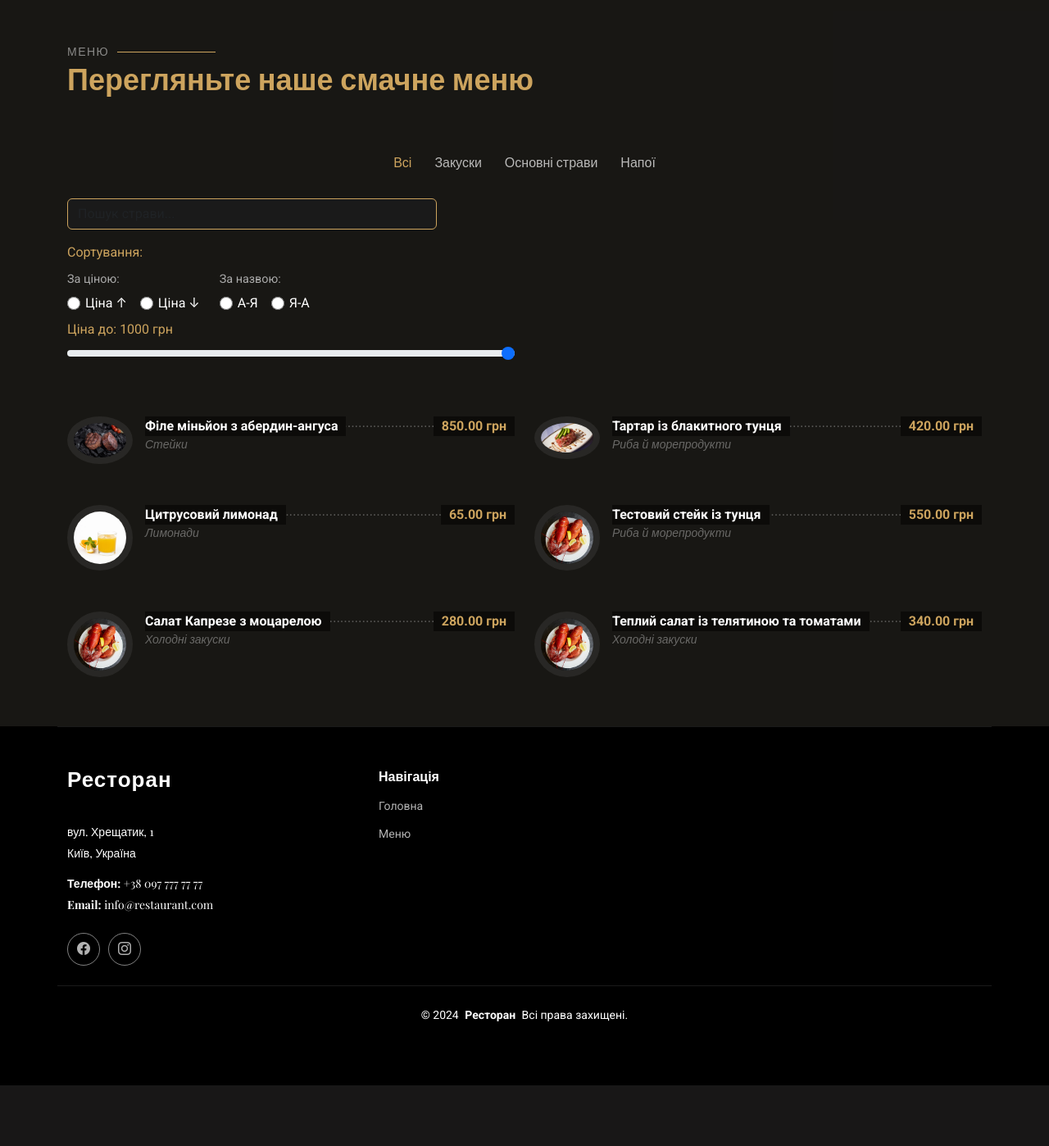
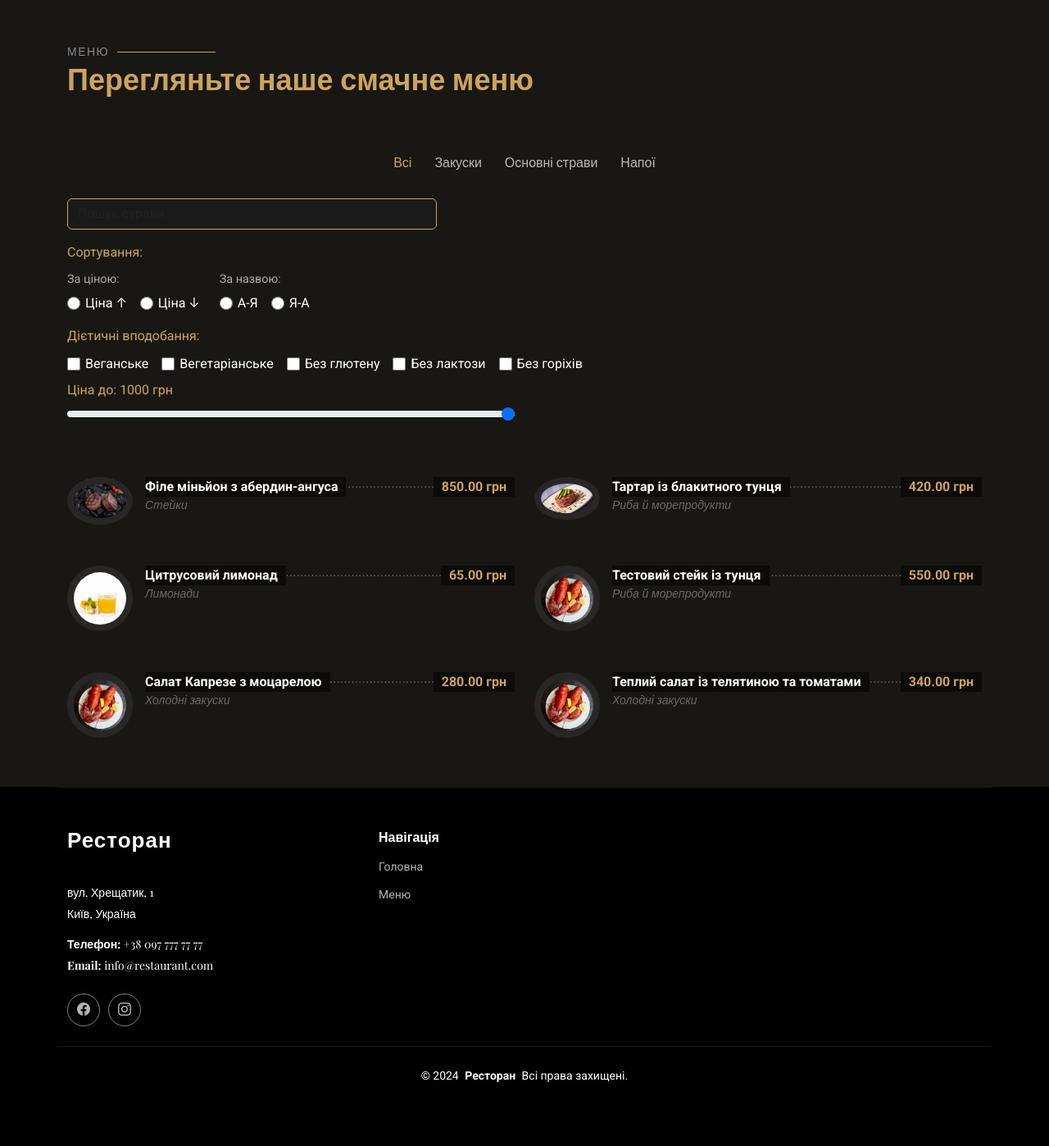
Before and after one commit to Primary17/restaurant-webapp, a Django app: page /menu/ in a window 1280 px wide. Shown: the part 241-1639 px from the top of the page at 82% size. Before the commit the page ends 1565 px from the top, so only its background shows below. Run offline with Django 5.2, Linux system fonts and the light colour scheme; data comes from the database, SQL or seed files in the repository; some libraries are stand-ins or nearby versions.

Commit message:
feat(menu): add dietary preference filters (vegan, vegetarian, gluten-free, lactose-free, nut-free)

```diff
--- a/restaurant_site/frontend/templates/frontend/menu.html
+++ b/restaurant_site/frontend/templates/frontend/menu.html
@@ -122,6 +122,40 @@
       </div>
     </div>
 
+  <!-- Фільтри по дієтах -->
+    <div class="row mt-3 mb-2">
+      <div class="col-12">
+        <label style="color:#cda45e; margin-bottom:10px; display:block;">Дієтичні вподобання:</label>
+        <div class="d-flex flex-wrap gap-3">
+          <label style="color:#fff; cursor:pointer; display:flex; align-items:center; gap:6px;">
+            <input type="checkbox" id="diet-vegan" value="vegan"
+                   style="accent-color:#cda45e; width:16px; height:16px;">
+            Веганське
+          </label>
+          <label style="color:#fff; cursor:pointer; display:flex; align-items:center; gap:6px;">
+            <input type="checkbox" id="diet-vegetarian" value="vegetarian"
+                   style="accent-color:#cda45e; width:16px; height:16px;">
+            Вегетаріанське
+          </label>
+          <label style="color:#fff; cursor:pointer; display:flex; align-items:center; gap:6px;">
+            <input type="checkbox" id="diet-gluten-free" value="gluten_free"
+                   style="accent-color:#cda45e; width:16px; height:16px;">
+            Без глютену
+          </label>
+          <label style="color:#fff; cursor:pointer; display:flex; align-items:center; gap:6px;">
+            <input type="checkbox" id="diet-lactose-free" value="lactose_free"
+                   style="accent-color:#cda45e; width:16px; height:16px;">
+            Без лактози
+          </label>
+          <label style="color:#fff; cursor:pointer; display:flex; align-items:center; gap:6px;">
+            <input type="checkbox" id="diet-nut-free" value="nut_free"
+                   style="accent-color:#cda45e; width:16px; height:16px;">
+            Без горіхів
+          </label>
+        </div>
+      </div>
+    </div>
+
     <!-- Range slider -->
     <div class="row mt-2 mb-2">
       <div class="col-md-6">
@@ -164,6 +198,9 @@ function loadDishes() {
   if (ordering) params.set('ordering', ordering);
   params.set('price_min', 0);
   params.set('price_max', priceMax);
+  const diets = Array.from(document.querySelectorAll('input[id^="diet-"]:checked'))
+  .map(cb => cb.value);
+  if (diets.length > 0) params.set('diet', diets.join(','));
 
   fetch('/menu/ajax/?' + params.toString())
     .then(r => r.json())
@@ -211,6 +248,10 @@ document.querySelectorAll('.cat-child').forEach(function(item) {
   });
 });
 
+document.querySelectorAll('input[id^="diet-"]').forEach(function(cb) {
+  cb.addEventListener('change', loadDishes);
+});
+
 function filterCategory(categoryId) {
   const url = new URL(window.location.href);
   if (categoryId) {
--- a/restaurant_site/frontend/views.py
+++ b/restaurant_site/frontend/views.py
@@ -31,9 +31,24 @@ def menu(request):
     if search:
         dishes = dishes.filter(name__icontains=search)
     if ordering:
-        dishes = dishes.order_by(ordering)
+        ordering_fields = [f.strip() for f in ordering.split(',')]
+        dishes = dishes.order_by(*ordering_fields)
     if price_max:
         dishes = dishes.filter(base_price__lte=price_max)
+
+    # Фільтр по дієтах
+    diet = request.GET.get('diet', '')
+    if diet:
+        diet_map = {
+            'vegan': 'is_vegan',
+            'vegetarian': 'is_vegetarian',
+            'gluten_free': 'is_gluten_free',
+            'lactose_free': 'is_lactose_free',
+            'nut_free': 'is_nut_free',
+        }
+        for d in diet.split(','):
+            if d in diet_map:
+                dishes = dishes.filter(**{diet_map[d]: True})
 
     cats_with_dishes = set(
         Dish.objects.filter(is_active=True).values_list('category_id', flat=True)
@@ -60,6 +75,7 @@ def menu(request):
         'root_category_id': root_category_id,
         'search': search,
         'ordering': ordering,
+        'diet': diet,
         'price_max': price_max or '1000',
     })
 
@@ -79,6 +95,20 @@ def menu_ajax(request):
     price_max = int(request.GET.get('price_max', max_price))
 
     dishes = Dish.objects.filter(is_active=True)
+
+    # Фільтр по дієтах
+    diet = request.GET.get('diet', '')
+    if diet:
+        diet_map = {
+            'vegan': 'is_vegan',
+            'vegetarian': 'is_vegetarian',
+            'gluten_free': 'is_gluten_free',
+            'lactose_free': 'is_lactose_free',
+            'nut_free': 'is_nut_free',
+        }
+        for d in diet.split(','):
+            if d in diet_map:
+                dishes = dishes.filter(**{diet_map[d]: True})
 
     if category_id:
         try:
@@ -102,4 +132,9 @@ def menu_ajax(request):
 
 def dish_detail(request, dish_id):
     dish = get_object_or_404(Dish, id=dish_id)
-    return render(request, 'frontend/dish.html', {'dish': dish})
+    from menu.models import Ingredient, AddonCategory, Addon
+    all_ingredients = Ingredient.objects.all()
+    return render(request, 'frontend/dish.html', {
+        'dish': dish,
+        'all_ingredients': all_ingredients,
+    })
```
